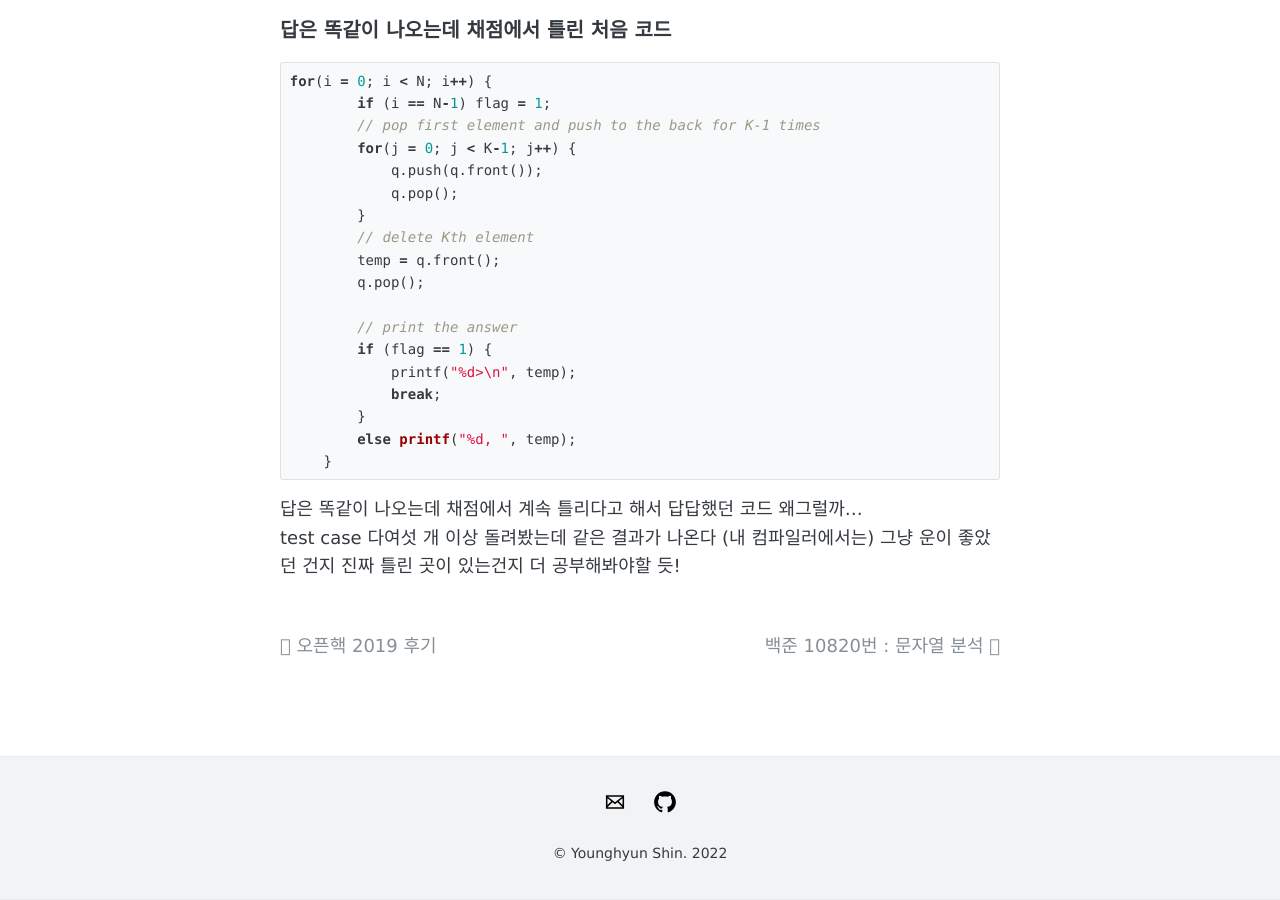
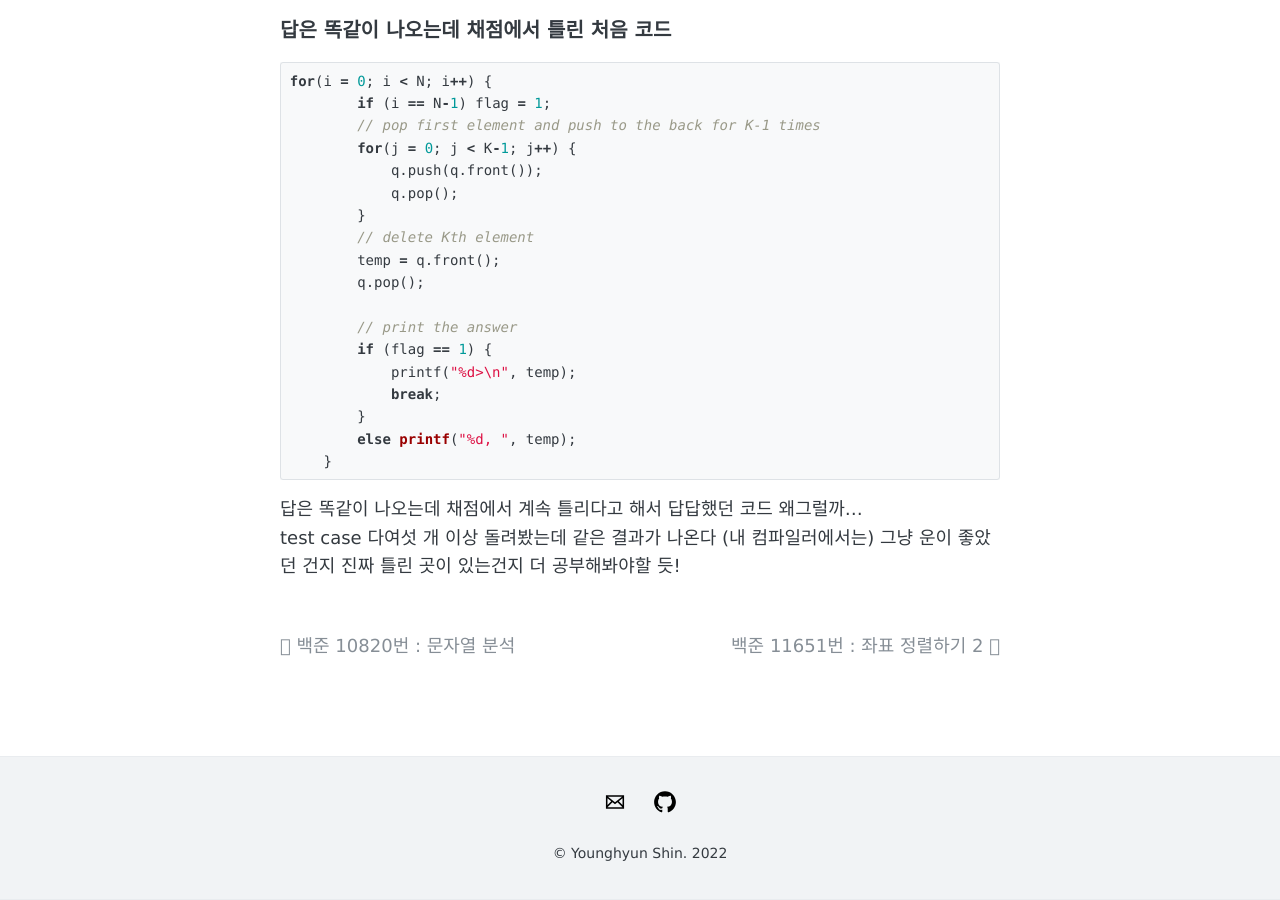
Before and after one commit to younghyunshin/younghyunshin.github.io, a Jekyll site: the page built from _posts/2022-07-04-baekjoon-1158.md, in a window 1280 px wide and 900 px high, scrolled down 1498 px. Built offline with Jekyll 4.4.1, drawn with Linux system fonts in a browser that asks for light colours; comment, search, counter and statistics services are not loaded; part of the change alters nothing that is shown.

Commit message:
start baek jun

```diff
--- a/_config.yml
+++ b/_config.yml
@@ -60,7 +60,7 @@ footer-text: © Younghyun Shin. 2022
 # Enter your Disqus shortname (not your username) to enable commenting on posts
 # You can find your shortname on the Settings page of your Disqus account
 # disqus: # <username>.disqus.com
-disqus: https-sihyungyou-github-io
+disqus: https-younghyunshin-github-io
 
 # Enter your Google Analytics web tracking code (e.g. UA-2110908-2) to activate tracking
 google_analytics: 'UA-162783139-1'
--- a/_posts/2019-06-29-openhack-2019.md
+++ /dev/null
@@ -1,55 +0,0 @@
----
-layout: post
-title: "오픈핵 2019 후기"
-tags: [한동대, 해커톤, 개발, 일상]
-comments: true
----
-
-> 기간 : 2019.06.26 ~ 2019.06.29
-> 장소 : 전라북도 익산 웨스턴라이프 호텔
-
-### 오픈핵이란?
-오픈핵은 SW중심대학으로 선정된 전국의 대학이 참여하는 3박4일 일정의 해커톤이다. 첫 2박3일은 멘토 특강, 아이디어피칭, 팀빌딩, 개발로 진행되고 마지막 1박 2일은 멘토, 참가자들 간의 네트워킹 시간이다. 컴퓨터공학을 전공하는 여러 대학의 학생들이 어떤 생각을 하고 어떻게 개발을 하고 실력을 키워나가는지 경험해 볼 수 있는 좋은 기회다. 3박 4일 모두 참가하는 것 외에도 네트워킹은 하지 않고 2박 3일만 신청할 수도 있다. 오픈핵은 다른 창업경진대회와는 달리 아이디어의 수익성, 독창성보다 개발 과정에서 오픈소스의 활용, 타 개발자/디자이너와의 의사소통, 협업을 매우 중요시하며 권장한다. 학생들을 코딩만 잘 하는 개발자가 아니라 사회에서 많은 사람들과 이야기하고 의견 차이를 좁힐 줄 아는 그런 개발자로 성장시키겠다는 주최측의 의지가 보였다.
-
-### 교통
-서울역에서 아침일찍 익산으로 가는 KTX에 올랐다. 약 한시간 반 정도가 소요되며 익산역에서는 준비된 셔틀을 타고 웨스턴라이프 호텔로 이동했다. 소요시간은 15분 내외
-
-### 숙소
-오픈핵은 매번 다른 장소에서 개최된다. 작년의 경우, 충남 공주에서 열렸다고 한다. 이번이 첫 참가라서 다른 년도와 비교하기는 힘들겠지만 절대적인 기준에서 봐도 숙소 환경은 매우 좋았다. 2인실과 3인실은 랜덤으로 배정되는데 호텔 방 뿐만 아니라 복도, 식당, 기타 시설 모두 깔끔하고 고급스러웠다.
-
-### 식사
-2박 3일동안 식사와 간식, 야식 모두 만족스러웠다. 호텔에서 매 식사는 한식 뷔페로 준비해주었고 해커톤 진행 중에 항상 다과와 음료가 준비되어 있었다. 첫 날에는 닭강정(양이 너무 많아서 남길정도), 둘째날 밤에는 푸드트럭이 와서 타코야끼와 소떡소떡을 제공해주었다. 셋째날 밤 네트워킹 때는 생맥주와 치킨, 불고기 등 안주를 준비해주었다고 했는데 나는 둘째날 저녁 시상식까지만 참여하고 돌아와서 경험하지는 못했다.
-
-### 전체일정
-![Center example image](https://user-images.githubusercontent.com/35067611/60385019-92924000-9abf-11e9-8fda-d3fdcc360742.png "Center"){: .center-image}
-
-### 특강
-![Center example image](https://user-images.githubusercontent.com/35067611/60385085-7642d300-9ac0-11e9-9256-95d3712fdeef.png "Center"){: .center-image}
-첫 날, 첫번째 프로그램은 특강으로 진행된다. 디자이너 참가자들은 디자인 특강, 개발자 참가자들은 깃헙이나 다른 세 가지 특강 중 선택하여 듣는다. 나는 깃헙 특강을 들었는데 해커톤 일정에서 유용하게 쓰였다. 학기 중에도 팀프로젝트를 자주 하다 보니 깃헙은 익숙했는데 기초도 다시 잡아주시고 평소에 안쓰던 rebase, cherry pick 등 고급 기능도 소개해주셔서 유익한 시간이었다. (개인적으로 한글시계 이상훈 멘토님의 특강도 매우 궁금했다..ㅠ)
-
-### 기업소개
-![Center example image](https://user-images.githubusercontent.com/35067611/60385097-8f4b8400-9ac0-11e9-9e6e-b11fd4d0c0ef.png "Center"){: .center-image}
-사실 가장 아쉬웠던 일정이 기업소개였다. 특강을 약 두시간 반 동안 들은 이후라 집중력도 떨어졌고 (아침에 일찍 일어나기도 했고..) 기업에서 소개하는 여러 기술이나 리크루팅 요구사항들이 이해하기 어려워서 나와는 동 떨어져 있는 듯한 느낌을 받았다. 오히려 기업소개를 좀 더 짧게 하고 특강을 더 듣거나 휴식시간을 줬어도 좋았을 듯..!
-
-### 아이디어발표
-기업소개가 끝나고 본격적인 해커톤일정이 시작된다. 먼저 아이디어가 있는 사람들은 죄다 앞으로 나와서 자기가 2박3일동안 개발해보고 싶은 것에 대해 1차로 60초 동안 이야기를 한다. 1차발표에서는 아이디어에 대한 소개만 하면 된다.  30개 팀이 만들어져야해서 최소 30개의 아이디어가 필요하고 그 이상 나올 경우 모든 참가자가 스티커로 투표를 해서 표가 적은 아이디어는 떨어뜨린다. 발표를 한 참가자들은 모두 전지 한 장과 매직을 들고 자신이 발표한 내용을 더 디테일하고 알아듣기 쉽게 홍보 판넬을 만들어 벽에 붙인다. 그리고 모든 참가자가 앞서 말했듯 세 장의 스티커로 괜찮은 아이디어에 투표를 한다. 30개로 간추려진 아이디어의 주인들은 다시 앞에 나와서 2차 발표를 한다. 이 때는 아이디어 내용을 다시 상기시켜주고, 디테일한 요구사항들을 말한다. 예를 들어 자신이 사용하려는 스택, 프레임워크, 언어 등을 소개하고 이러이러한 걸 다룰 줄 아시는 분은 제 팀에 와주세요 라고 구인광고를 한다.
-
-### 팀빌딩
-2차 아이디어발표까지 끝나면 본격적인 팀빌딩이 시작된다. 팀빌딩이라는 단어가 거창하지만 같이 참가한 친구의 표현을 빌리자면 도떼기 시장이다. 그런데 진짜다. 홍보 판넬을 들고다니며 “자바스크립트 잘 하시는 분 구해요~, 디자이너 구해요~, 백엔드 개발자 구해요~” 라고 외치고 관심있는 주제에 사람들이 붙기 시작한다. 그렇게 팀빌딩이 완성된다. 오픈핵의 룰은 같은 학교출신의 개발자끼리는 같은 팀을 구성할 수 없다는 것이다. (디자이너는 가능)
-
-### 개발
-팀빌딩이 끝나면 이제 그 자리에서 바로 팀별로 회의를 하고 개발을 시작하면 된다. 취침 시간도, 기상 시간도 정해져있지 않다. 식사도 가능한 시간에 식당에 가서 하고 오면 된다. 2박 3일간의 해커톤이 진짜 시작되는 시점이다. 개인적으로 첫 날은 기획, 디자인, 개발환경 셋팅, 깃헙 레포지토리 초대 등 기본적인 개발을 위한 준비를 해놓고 일찍 자는 걸 추천한다. 둘째 날 밤은 거의 못 잘 것이기 때문이다..
-
-### 최종발표 및 시상식
-최종발표는 (우리학교의) 캡스톤 발표 처럼 이루어진다. 모든 팀들이 홍보 판넬을 만들어 세워두고 시연 영상을 틀어놓는다. 또, 다른 참가자들이 구현된 결과물을 직접 경험할 수 있도록 디바이스도 여러개 설치한다. 참가자들과 멘토 모두가 세 표를 가지고 돌아다니면서 가장 인상깊은 팀에 투표를 하는 방식으로 진행된다. 시상식에서 상위 4팀에게는 중국으로 가서 한중 연합 해커톤에 참가하는 기회가 주어진다.
-
-### 굿즈
-![Center example image](https://user-images.githubusercontent.com/35067611/60385123-cd48a800-9ac0-11e9-9c04-716a5e8a6859.jpeg "Center"){: .center-image}
-![Center example image](https://user-images.githubusercontent.com/35067611/60385139-e81b1c80-9ac0-11e9-8292-7cc2796d54a6.jpeg "Center"){: .center-image}
-2019 오픈핵의 꽃은 굿즈였다. 귀여운 명찰, 배틀그라운드 에코백, 카카오 텀블러, 핸드워시, 네이버 인형, 당근마켓 볼펜, 커먼 컴퓨터 스티커 등 각종 스폰서 기업에서 준비한 굿즈를 마구 뿌린다. 그 중에서도 오픈핵 개발자 뱃지가 정말 귀엽다. 뱃지를 하나하나 모을 때마다 개발의 힘듦이 덜어질정도로 소소하지만 확실한 행복이었다.
-
-### 느낀점
-이번에는 내가 원하는 결과물까지 최종적으로 만드는데에는 실패해서 많이 아쉬움이 남는다. 프론트는 처음 접한 안드로이드 스튜디오로, 백은 php와 mysql로 개발했는데 어느 것 하나 쉽지 않았다. 또 참가할 기회가 생긴다면 실력을 키워서 팀을 하드캐리하는 그런 사람이 되고 싶다!! 그래도 한동이라는 작은 곳에 갇혀있다가 여러 대학의 개발자들을 만나고, 멘토들의 특강을 들으면서 시야를 넓힐 수 있던 좋은 기회였다. 지금까지는 “나 할 줄아는 언어도 별로 없는데..” 라며 이런 해커톤 참여를 주저했는데 앞으로는 겁 없이 달려들어봐야겠다. 역시 할까 말까 할때는 해야한다!
-
-![Center example image](https://user-images.githubusercontent.com/35067611/60385150-097c0880-9ac1-11e9-9bd4-c8ad0e531ab4.jpeg "Center"){: .center-image}
-(1일차 상태 좋을 때의 내 모습)
```
Also changed, not shown: _posts/2022-07-04-baekjoon-10820.md (renamed from _posts/2019-07-02-baekjoon-10820.md), _posts/2022-07-04-baekjoon-1158.md (renamed from _posts/2019-07-01-baekjoon-1158.md), _posts/2022-07-04-baekjoon-11651.md (renamed from _posts/2019-07-03-baekjoon-11651.md), _posts/2022-07-04-baekjoon-11655.md (renamed from _posts/2019-07-02-baekjoon-11655.md), _posts/2022-07-04-baekjoon-11656.md (renamed from _posts/2019-07-02-baekjoon-11656.md), 1 other file.
